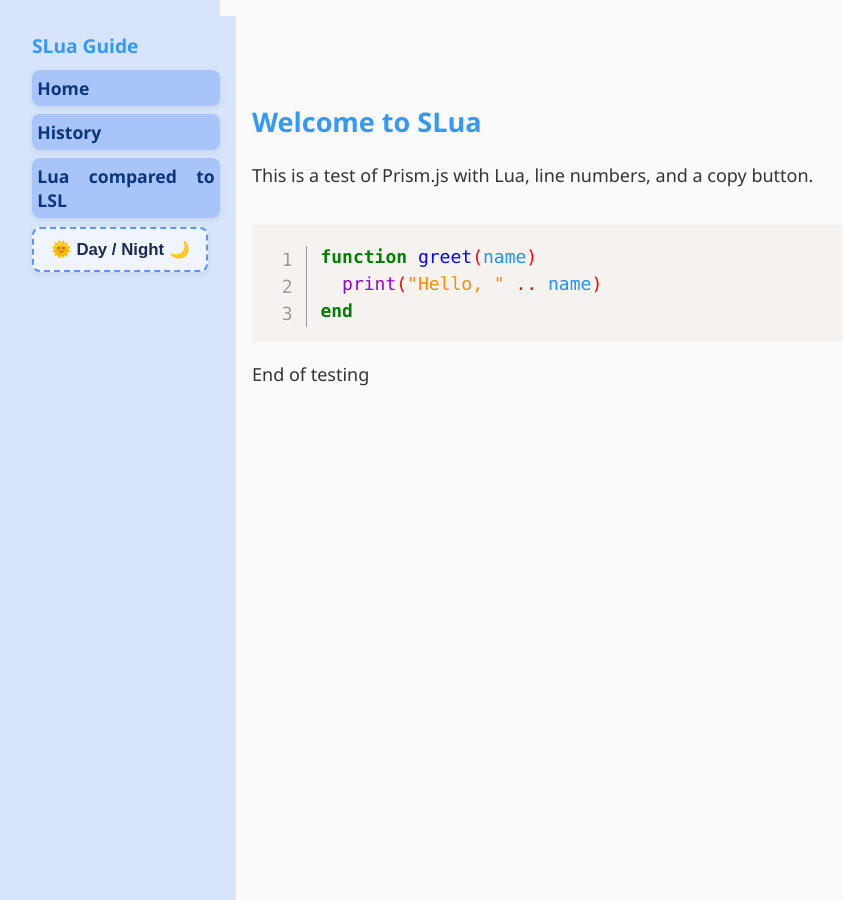
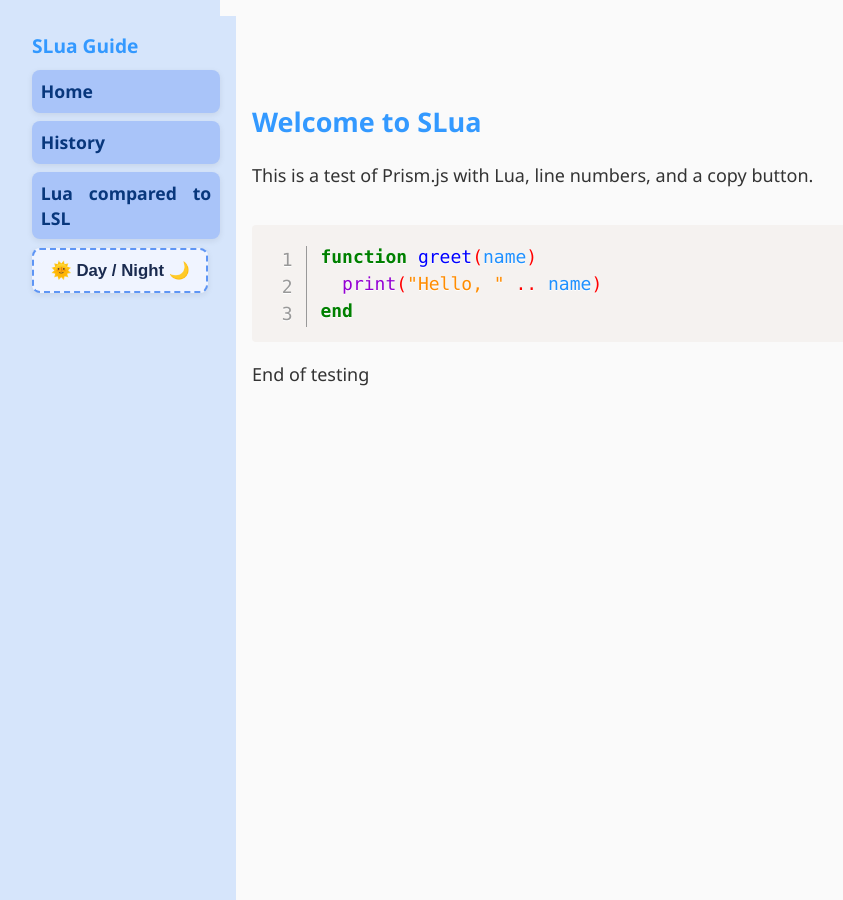
Before and after one commit to Suzanna-Linn/slua, a Jekyll site: the page built from docs/index.md, in a window 1280 px wide. Shown: the whole page, without its empty margins (0-843 px from the left). Built offline with Jekyll 4.4.1, drawn with Linux system fonts in a browser that asks for light colours; nearby versions of some CDN libraries; comment, search, counter and statistics services are not loaded.

Commit message:
Update style.css

```diff
--- a/docs/assets/style.css
+++ b/docs/assets/style.css
@@ -37,7 +37,7 @@
 
 .sidebar a {
   display: block;
-  padding: 0.3em 0.3em;
+  padding: 0.5em 0.5em;
   margin: 0.5em 0;
   background: #a9c4f9;
   color: #08377c;
```
